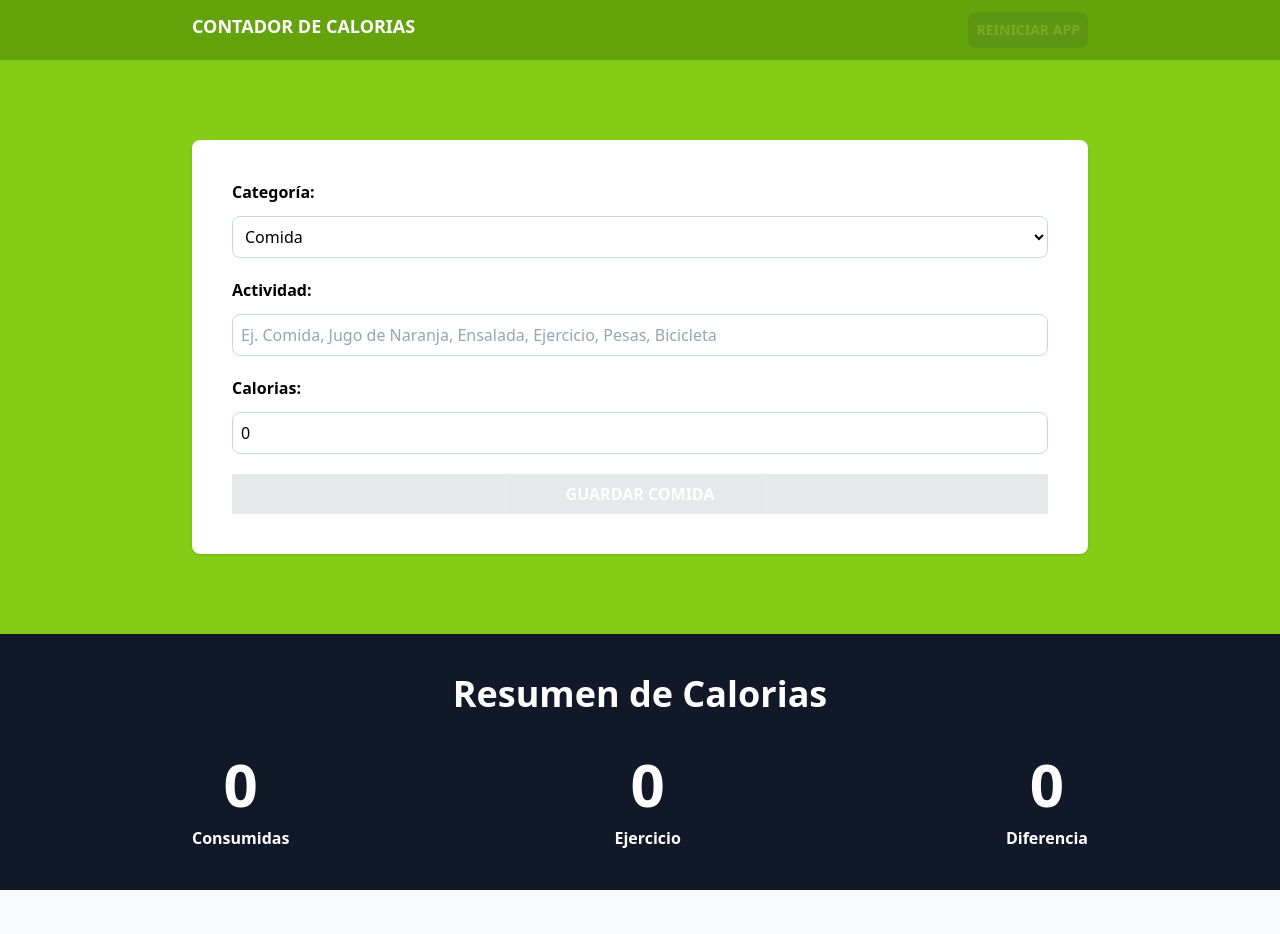
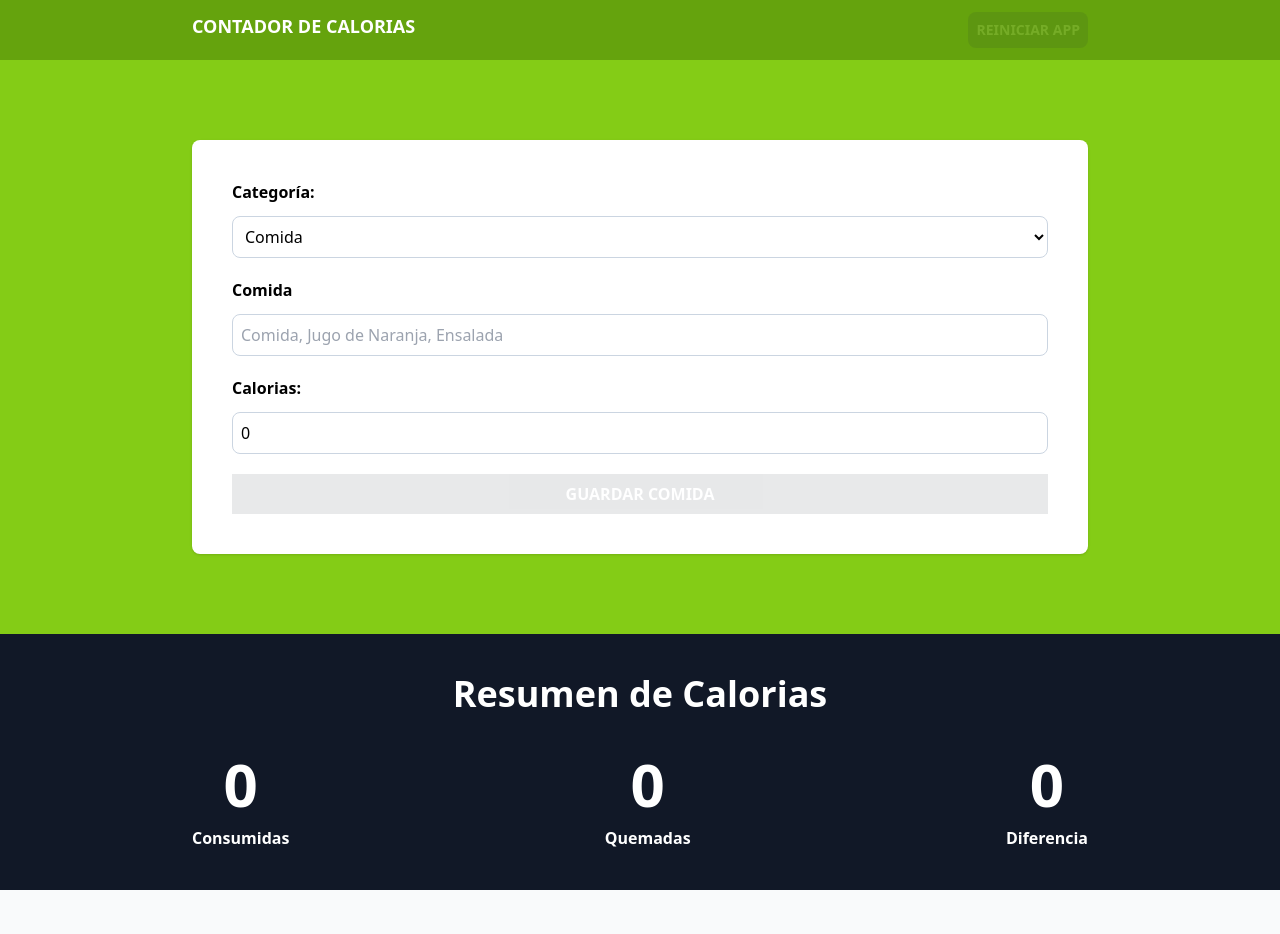
Before and after one commit to agustinbriozzo/calorie-tracker, a React (Vite) app: page / in a window 1280 px wide. Shown: the top 934 px of the page. Built offline with nearby package versions, Linux system fonts and the light colour scheme.

Commit message:
Update form

```diff
--- a/src/components/CalorieTracker.tsx
+++ b/src/components/CalorieTracker.tsx
@@ -38,7 +38,7 @@ export default function CalorieTracker({ activities }: CalorieTrackerProps) {
       </h2>
       <div className="flex flex-col items-center md:flex-row md:justify-between gap-5 mt-10">
         <CalorieDisplay calories={caloriesConsumed} text="Consumidas" />
-        <CalorieDisplay calories={caloriesBurned} text="Ejercicio" />
+        <CalorieDisplay calories={caloriesBurned} text="Quemadas" />
         <CalorieDisplay calories={netCalories} text="Diferencia" />
       </div>
     </>
--- a/src/components/Form.tsx
+++ b/src/components/Form.tsx
@@ -73,13 +73,17 @@ export default function Form({ dispatch, state }: FormProps) {
 
       <div className="grid grid-cols-1 gap-3">
         <label htmlFor="name" className="font-bold">
-          Actividad:
+          {activity.category === 1 ? "Comida" : "Ejercicio"}
         </label>
         <input
           type="text"
           id="name"
           className="border border-slate-300 p-2 rounded-lg"
-          placeholder="Ej. Comida, Jugo de Naranja, Ensalada, Ejercicio, Pesas, Bicicleta"
+          placeholder={
+            activity.category === 1
+              ? "Comida, Jugo de Naranja, Ensalada"
+              : "Ejercicio, Pesas, Bicicleta"
+          }
           value={activity.name}
           onChange={handleChange}
         />
```
